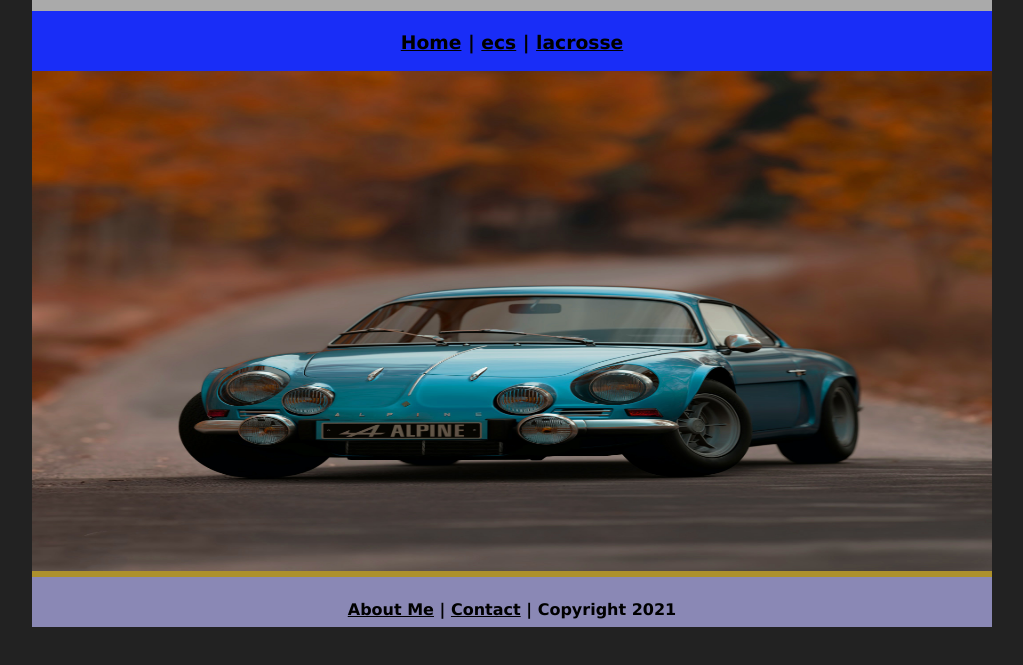
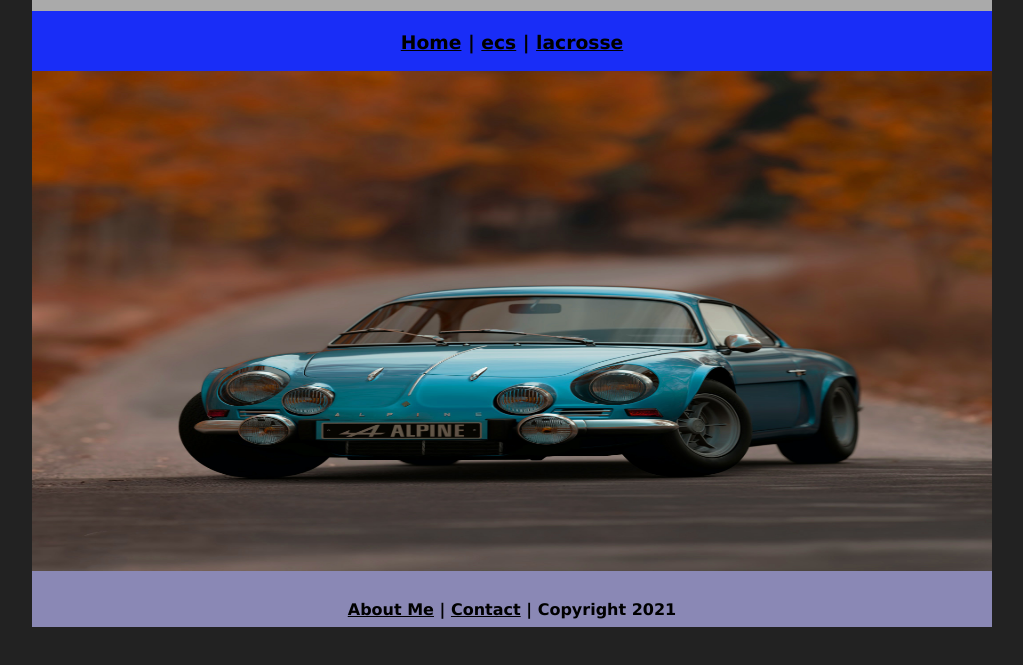
Before and after one commit to sambroussard/sam-portfolio, a plain HTML site: page index.html in a window 1280 px wide. Shown: the part 69-734 px from the top of the page, without its empty margins (128-1151 px from the left). Drawn offline with Linux system fonts and the light colour scheme.

Commit message:
Update myCSS.css

```diff
--- a/myCSS.css
+++ b/myCSS.css
@@ -41,7 +41,7 @@ a:hover, a:active, a:focus {
 	text-align: center;
 }
 .content {
-	background: #AD912C;
+	background: #8A88B5;
 	margin: 0px;
 	float: left;
 	width: 100%;
```
